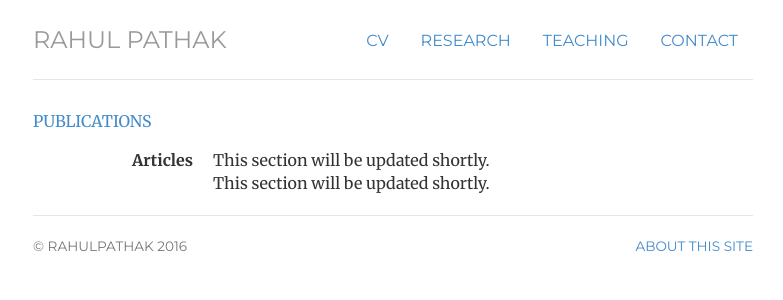
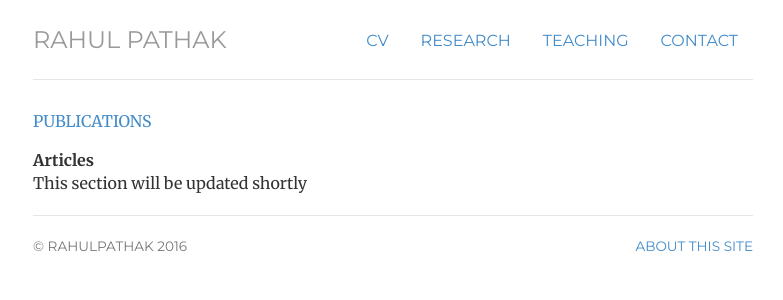
Before and after one commit to pathak-rahul/pathak-rahul.github.io, a Jekyll site: the page built from research/index.html, in a window 1280 px wide. Shown: the top 300 px of the page, without its empty margins (247-1030 px from the left). Built offline with Jekyll 4.4.1, drawn with Linux system fonts in a browser that asks for light colours.

Commit message:
Update index.html

```diff
--- a/research/index.html
+++ b/research/index.html
@@ -6,11 +6,9 @@ title: teaching
 
 <p class="text-primary">PUBLICATIONS</p>
 
-<dl class="dl-horizontal">
+<dl>
   <dt>Articles</dt>
-  <dd>This section will be updated shortly.</dd>
-    <dd>This section will be updated shortly.</dd>
+  <dd>This section will be updated shortly</dd>
 </dl>
 
-
 </div>
```
